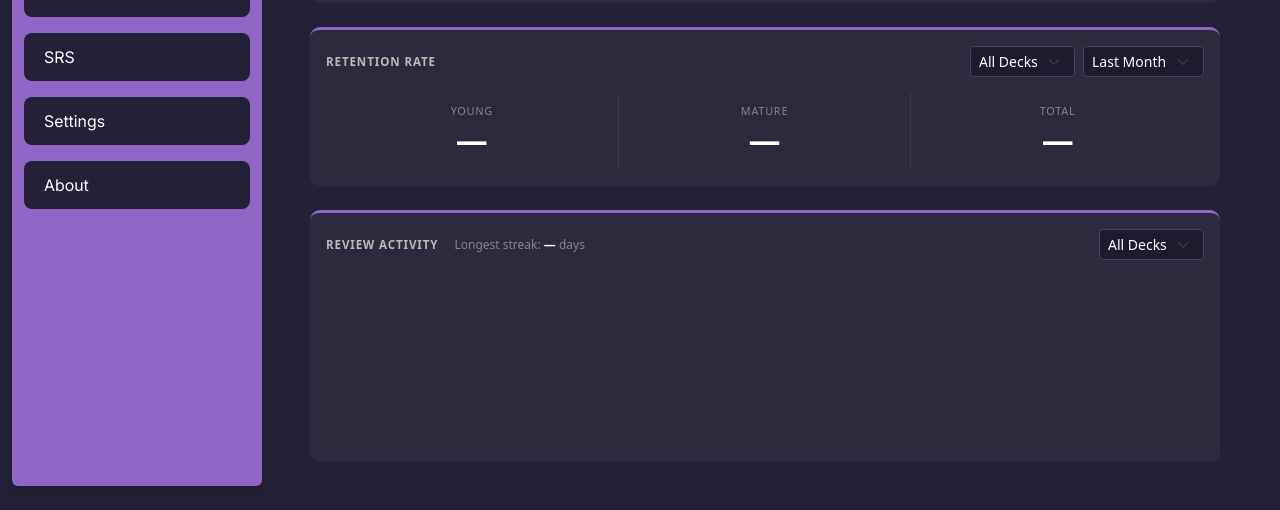
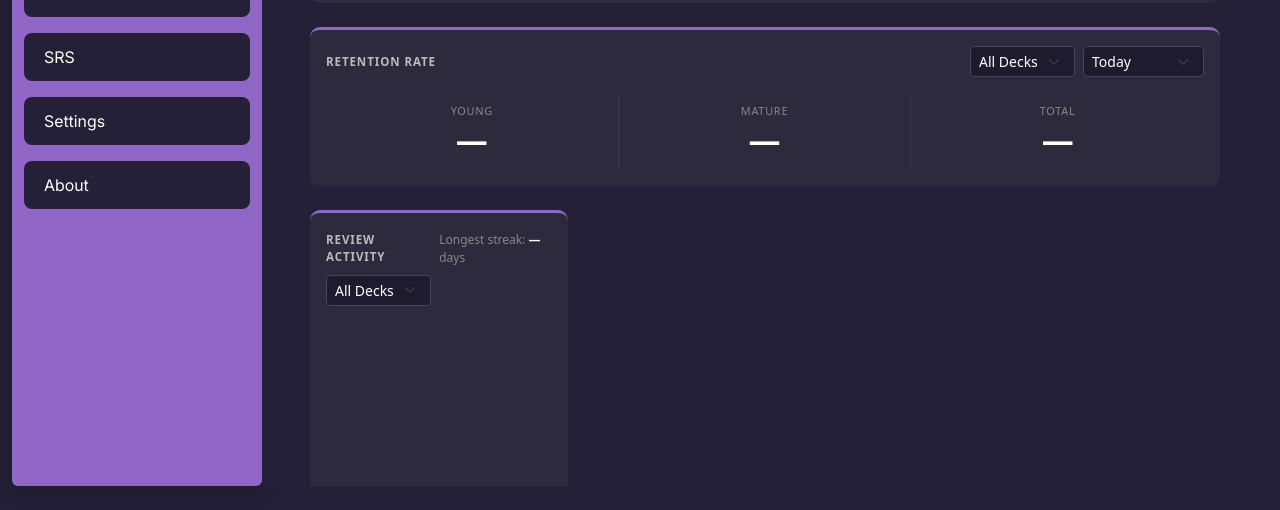
Before and after one commit to Mezuna-dev/Immersion-App, a plain HTML site: page web/pages/app.html in a window 1280 px wide. Shown: the part 290-800 px from the top of the page. Drawn offline with nearby package versions, Linux system fonts and the light colour scheme; a script that the page names is missing.

Commit message:
Default retention to Today; tweak review layout
Set the retention-period select to default to 'Today' and remove the stray 'selected' on 'Last Month'. Also added a right margin style to the Review Activity row to adjust layout spacing.

```diff
--- a/web/pages/app.html
+++ b/web/pages/app.html
@@ -80,10 +80,10 @@
                                                 <option value="0">All Decks</option>
                                             </select>
                                             <select id="retention-period-select" class="form-select form-select-sm dash-select" onchange="fetchRetentionStats()">
-                                                <option value="today">Today</option>
+                                                <option value="today" selected>Today</option>
                                                 <option value="yesterday">Yesterday</option>
                                                 <option value="last_week">Last Week</option>
-                                                <option value="last_month" selected>Last Month</option>
+                                                <option value="last_month">Last Month</option>
                                                 <option value="last_year">Last Year</option>
                                             </select>
                                         </div>
@@ -111,7 +111,7 @@
                     </div>
 
                     <!-- Review Activity -->
-                    <div class="row mb-4">
+                    <div class="row mb-4" style="margin-right: 40rem;">
                         <div class="col-12">
                             <div class="card dash-card">
                                 <div class="card-body">
```
